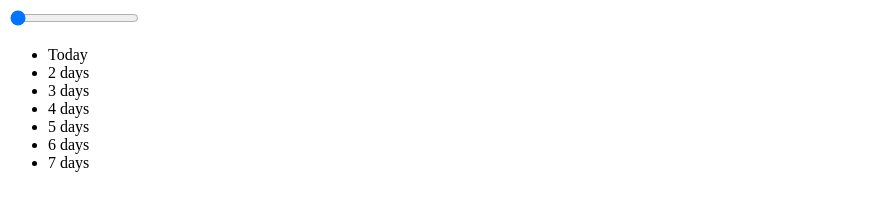
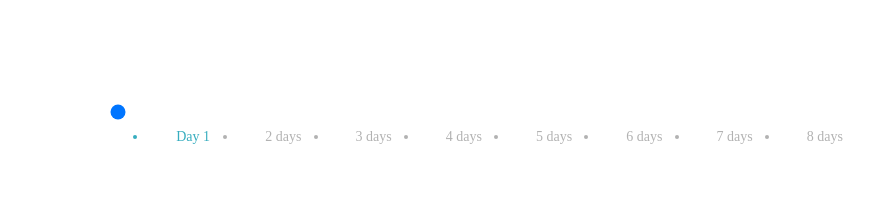
Before and after one commit to Elaiosee/Testpage2.0, a plain HTML site: page index.html in a window 1280 px wide. Shown: the whole page, without its empty margins (0-896 px from the left). Drawn offline with nearby package versions, Linux system fonts and the light colour scheme.

Commit message:
Update index.html

```diff
--- a/index.html
+++ b/index.html
@@ -3,6 +3,7 @@
   <head>
     <meta charset="utf-8">
     <title>Testing 123</title>
+    <link rel="stylesheet" href="styles.css">
   </head>
   <body>
     <div class="range">
@@ -10,13 +11,14 @@
 </div>
 
 <ul class="range-labels">
-  <li class="active selected">Today</li>
+  <li class="active selected">Day 1</li>
   <li>2 days</li>
   <li>3 days</li>
   <li>4 days</li>
   <li>5 days</li>
   <li>6 days</li>
   <li>7 days</li>
+  <li>8 days</li>
 </ul>
 <script <script src="https://cdnjs.cloudflare.com/ajax/libs/jquery/2.1.3/jquery.min.js"></script>
 <script src="script.js"></script>
```
